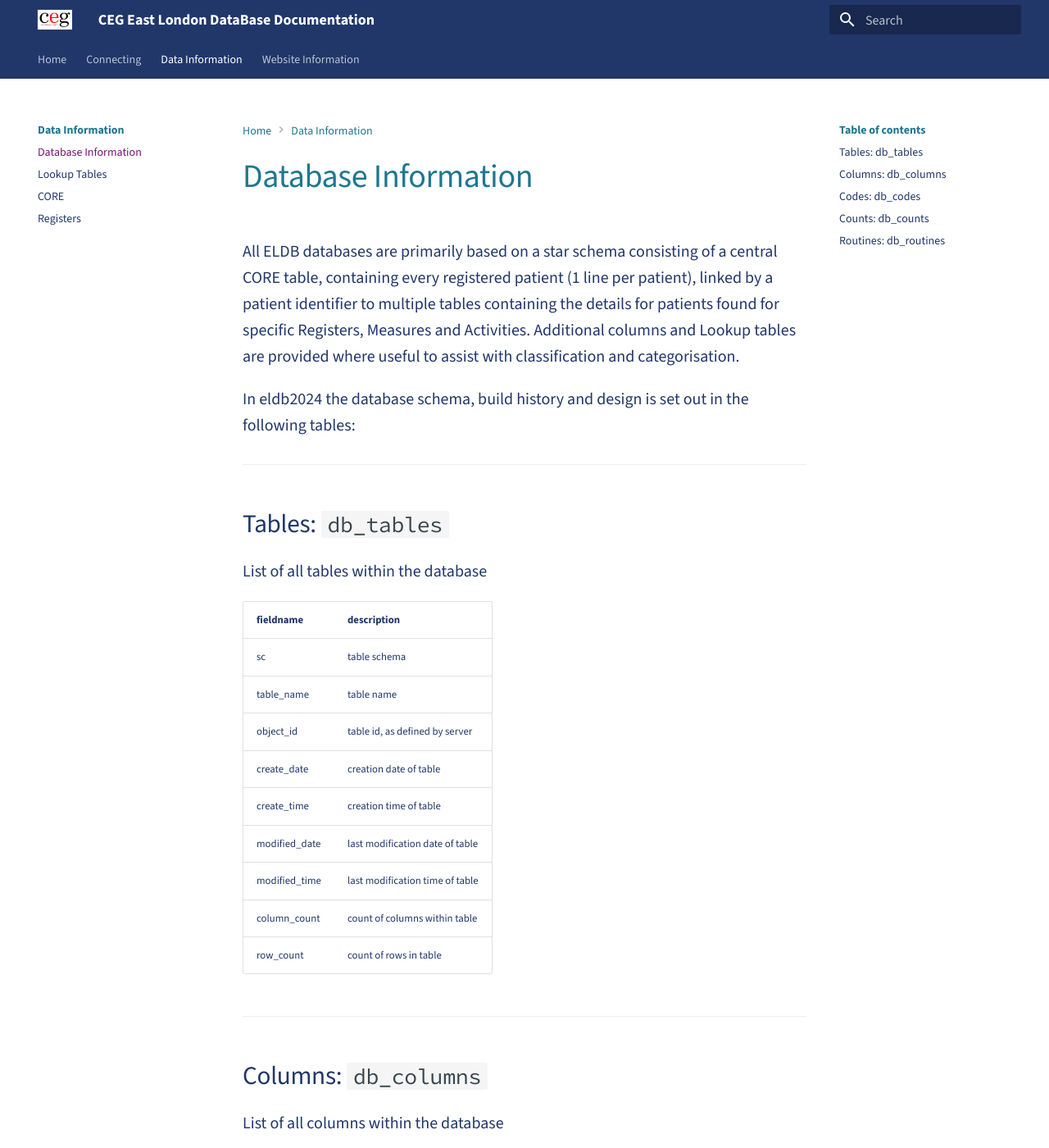
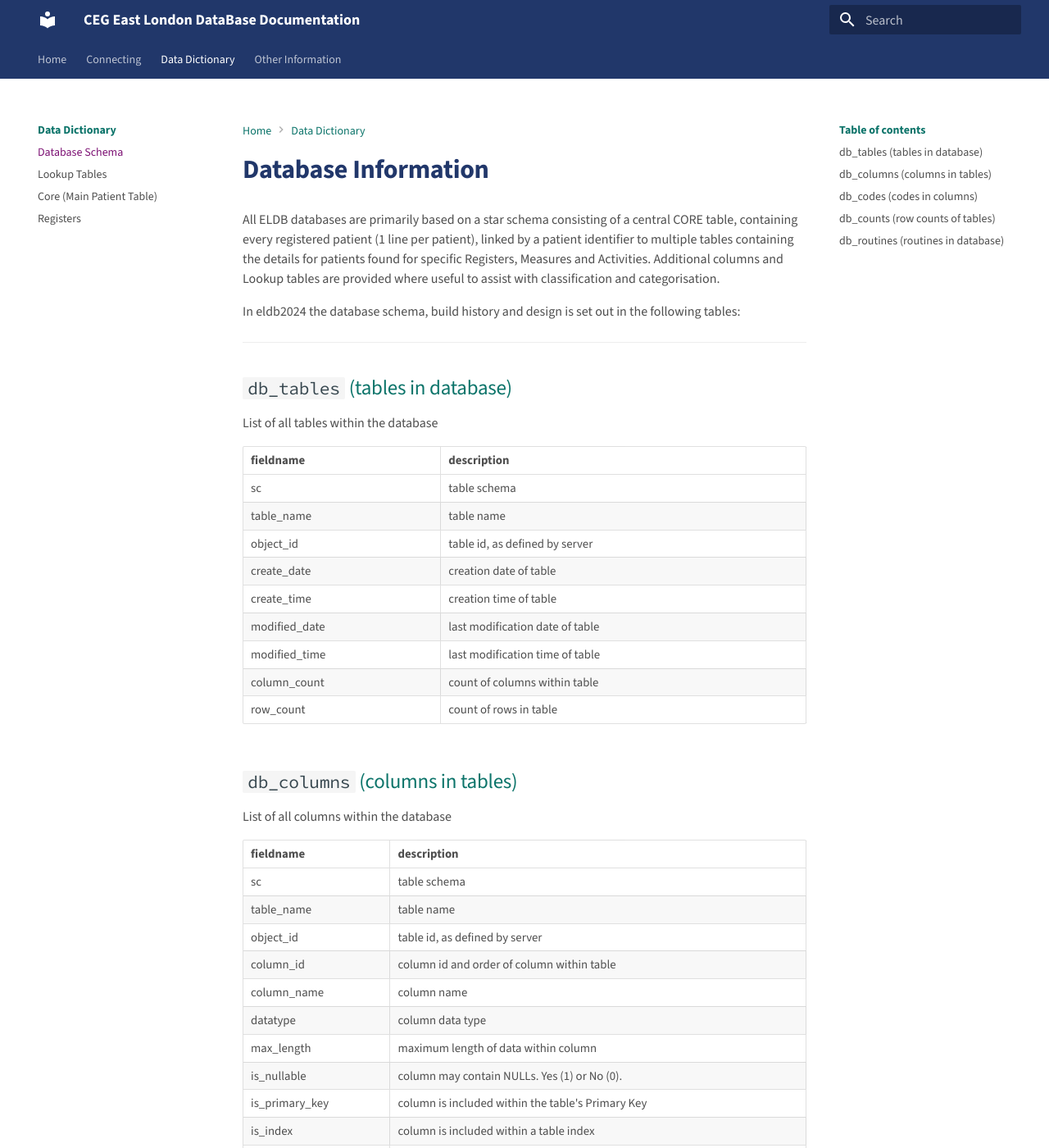
Before and after one commit to qmul-ceg/eldbdocs, an MkDocs documentation site: the page built from docs/Data_Structure_Info.md, in a window 1280 px wide and 1400 px high. Shown: the whole window at 82% size. Built offline with MkDocs 1.6.1 and Material for MkDocs 9.7.7, drawn with Linux system fonts in a browser that asks for light colours; some of the changed text lies outside the part shown.

Commit message:
Format updates

```diff
--- a/docs/Data_Structure_Info.md
+++ b/docs/Data_Structure_Info.md
@@ -7,7 +7,8 @@
 In eldb2024 the database schema, build history and design is set out in the following tables:
 
 ***
-## Tables: `db_tables`
+
+## `db_tables` (tables in database)
 List of all tables within the database
 
 fieldname     | description
@@ -22,8 +23,7 @@
 column_count  | count of columns within table
 row_count     | count of rows in table
 
-***
-## Columns: `db_columns`
+## `db_columns` (columns in tables)
 List of all columns within the database
 
 fieldname     | description
@@ -40,8 +40,7 @@
 is_index       | column is included within a table index
 column_count   | count of entries in column
 
-***
-## Codes: `db_codes`
+## `db_codes` (codes in columns)
 List of codes, with counts, for each code column in the database
 
 fieldname   | description
@@ -55,8 +54,7 @@
 
 See the [NHS Digital PCD Portal](<https://digital.nhs.uk/data-and-information/data-collections-and-data-sets/data-collections/quality-and-outcomes-framework-qof/quality-and-outcome-framework-qof-business-rules/primary-care-domain-reference-set-portal>) for more information on the standard codesets.
 
-***
-## Counts: `db_counts`
+## `db_counts` (row counts of tables)
 Patient counts by Practice for each Register and Activity table within the database.
 
 fieldname                                 | description
@@ -67,8 +65,7 @@
 clinical_system                           | clinical data system (EMIS, SystmOne) used within the GP Practice. This is based on information from CEG reporting.
 *column for each register/activity table* | patient count for table by GP Practice.
 
-***
-## Routines: `db_routines`
+## `db_routines` (routines in database)
 List of all stored procedures and functions within the database. Use for build and admin.
 
 fieldname     | description
--- a/mkdocs.yml
+++ b/mkdocs.yml
@@ -3,11 +3,11 @@
   name: material
   custom_dir: overrides
   features:
-    - navigation.tabs
-    # - navigation.sections
-    - navigation.path
-    # - toc.integrate
-    - navigation.top
+    - navigation.tabs # page headers displayed in nav sidebar
+    - navigation.sections #  page headers displayed in nav sidebar
+    - navigation.path # displays a breadcrumb path to the current page
+    # - toc.integrate # integrate the table of contents into the nav sidebar
+    # - navigation.top
     - search.suggest
     - search.highlight
     - content.tabs.link
@@ -21,8 +21,9 @@
   font:
     text: Source Sans 3
     code: Source Code Pro
-  logo: img/logos/CEG_logo_white3.png
-  favicon: img/logos/CEG_logo_sq.png
+  # logo: img/logos/CEG_logo_white3.png
+  favicon: img/logos/QMUL_purple.jpg
+docs_dir: docs
 
 watch:
   - overrides
--- a/overrides/assets/stylesheets/extra.css
+++ b/overrides/assets/stylesheets/extra.css
@@ -1,25 +1,30 @@
+/* This file is used to override the default styles of mkdocs-material.
+ * It is loaded after the default stylesheets, so it can be used to override them */
+
+ /* Colours */
 [data-md-color-scheme="qmul"] {
     --md-primary-fg-color: #21376A;
-    --md-primary-fg-color--light: #1F7791;
+    --md-primary-fg-color--light:  #434343; /*#0c746a;*/
     --md-primary-fg-color--dark: #21376A;
 
     --md-accent-fg-color:  #7B0E72;
 
     --md-default-fg-color:  #21376A;
-    --md-default-fg-color--light:  #1F7791;
+    --md-default-fg-color--light:  #0c746a; /*#0c746a; /*#1F7791;*/
 
-    --md-typeset-color:  #21376A;
+    --md-typeset-color:  #4e4e4e;
     --md-typeset-a-color: #7B0E72;
 
 }
 
+/* Font size and line height */
 body {
  font-size:1rem;
 }
 
 .md-typeset {
- font-size:1rem;
- line-height:1.6
+ font-size:0.8rem;
+ line-height:1.5
 }
 
 .md-typeset blockquote,
@@ -32,19 +37,21 @@
  margin-top:1em
 }
 .md-typeset h1 {
- color:var(--md-default-fg-color--light);
+ color:var(--md-default-fg-color);
  font-size:2em;
- line-height:1.3;
- margin:0 0 1.25em
+ font-weight: bold;
+ line-height:1.1;
+ margin:0 0 1em
 }
 .md-typeset h1,
 .md-typeset h2 {
- font-weight:300;
  letter-spacing:-.01em
 }
 .md-typeset h2 {
+ color:var(--md-default-fg-color--light);
  font-size:1.5625em;
- line-height:1.4;
+ font-weight:400;
+ line-height:1.2;
  margin:1.6em 0 .64em
 }
 .md-typeset h3 {
@@ -73,3 +80,46 @@
 .md-typeset h5 {
  text-transform:uppercase
 }
+
+/* Github table style - from https://blog.ktz.me/making-mkdocs-tables-look-like-github-markdown-tables */
+th, td {
+    border: 1px solid var(--md-typeset-table-color);
+    border-spacing: 0;
+    border-bottom: none;
+    border-left: none;
+    border-top: none;
+}
+
+.md-typeset__table {
+    line-height: 1;
+}
+
+.md-typeset__table table:not([class]) {
+    font-size: .74rem;
+    border-right: none;
+}
+
+.md-typeset__table table:not([class]) td,
+.md-typeset__table table:not([class]) th {
+    padding: 9px;
+}
+
+/* light mode alternating table bg colors */
+.md-typeset__table tr:nth-child(2n) {
+    background-color: #f8f8f8;
+}
+
+/* dark mode alternating table bg colors */
+[data-md-color-scheme="slate"] .md-typeset__table tr:nth-child(2n) {
+    background-color: hsla(var(--md-hue),25%,25%,1)
+}
+
+
+/* fix table width to 100% - see https://github.com/squidfunk/mkdocs-material/issues/175 */
+.md-typeset__table {
+    min-width: 100%;
+ }
+
+ .md-typeset table:not([class]) {
+     display: table;
+ }
```
Also changed, not shown: docs/Data_Registers.md (+6 -11 lines), docs/index.md (+14 -4 lines), docs/.pages, docs/img/logos/QMUL_purple.jpg (added).
